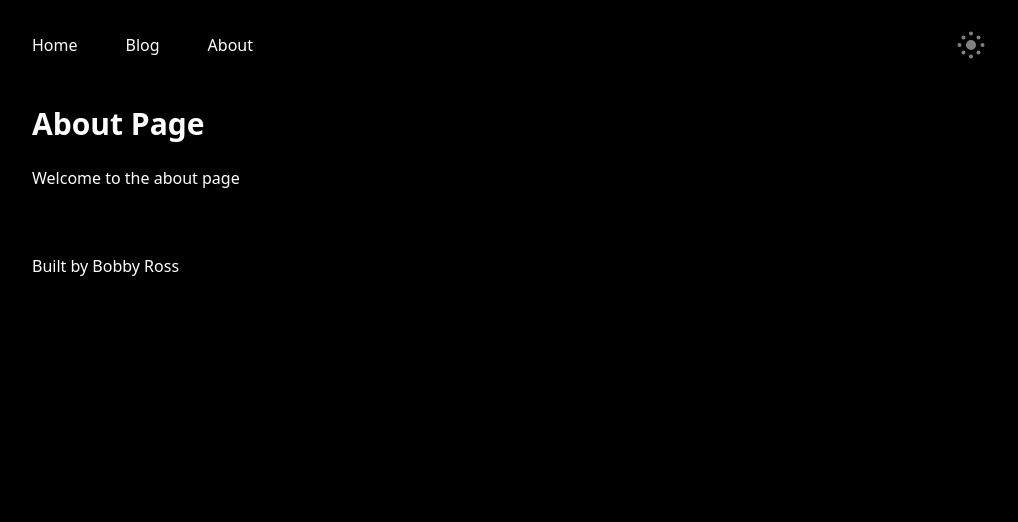
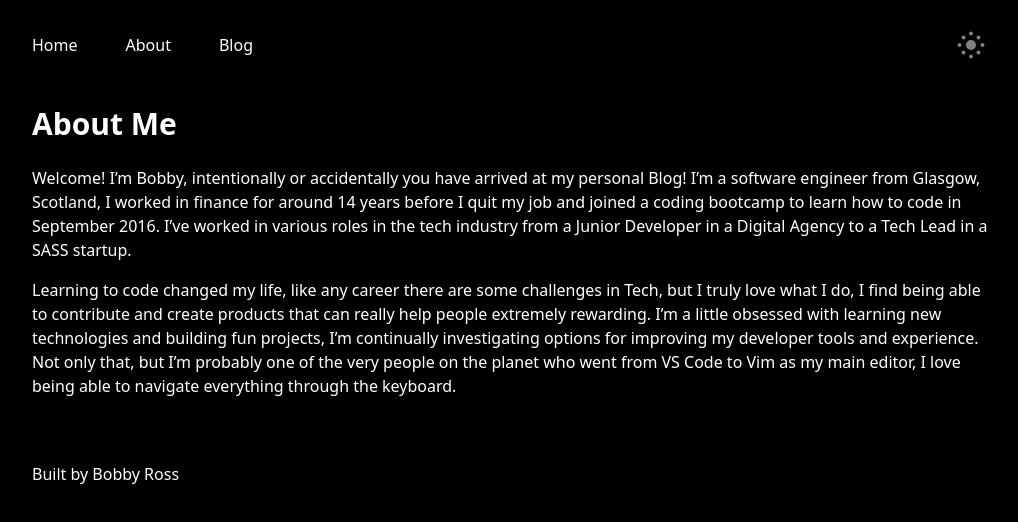
Before and after one commit to brossdev/next-blog, a Next.js app: page /about in a window 1280 px wide. Shown: the top 522 px of the page, without its empty margins (128-1146 px from the left). Built offline with nearby package versions, Linux system fonts and the light colour scheme; what @tailwindcss/typography would draw is missing.

Commit message:
feat: add first draft about page

```diff
--- a/components/Nav.tsx
+++ b/components/Nav.tsx
@@ -6,11 +6,11 @@ const Nav = () => {
             <Link href="/">
                 <a className="text-gray-900 dark:text-white pr-6 py-4">Home</a>
             </Link>
+            <Link href="/about">
+                <a className="text-gray-900 dark:text-white px-6 py-4">About</a>
+            </Link>
             <Link href="/blog">
                 <a className="text-gray-900 dark:text-white px-6 py-4">Blog</a>
-      </Link>
-      <Link href="/about">
-        <a className="text-gray-900 dark:text-white px-6 py-4">About</a>
             </Link>
         </nav>
     );
--- a/pages/about.tsx
+++ b/pages/about.tsx
@@ -9,8 +9,28 @@ export const About = (): JSX.Element => {
         publishedDate: "",
       }}
     >
-      <h1>About Page</h1>
-      <p>Welcome to the about page</p>
+      <h1>About Me</h1>
+      <section>
+        <p>
+          Welcome! I’m Bobby, intentionally or accidentally you have arrived at
+          my personal Blog! I’m a software engineer from Glasgow, Scotland, I
+          worked in finance for around 14 years before I quit my job and joined
+          a coding bootcamp to learn how to code in September 2016. I’ve worked
+          in various roles in the tech industry from a Junior Developer in a
+          Digital Agency to a Tech Lead in a SASS startup.
+        </p>
+        <p>
+          Learning to code changed my life, like any career there are some
+          challenges in Tech, but I truly love what I do, I find being able to
+          contribute and create products that can really help people extremely
+          rewarding. I’m a little obsessed with learning new technologies and
+          building fun projects, I’m continually investigating options for
+          improving my developer tools and experience. Not only that, but I’m
+          probably one of the very people on the planet who went from VS Code to
+          Vim as my main editor, I love being able to navigate everything
+          through the keyboard.
+        </p>
+      </section>
     </Layout>
   );
 };
```
Lines whose indentation alone changed are shown as unchanged.
